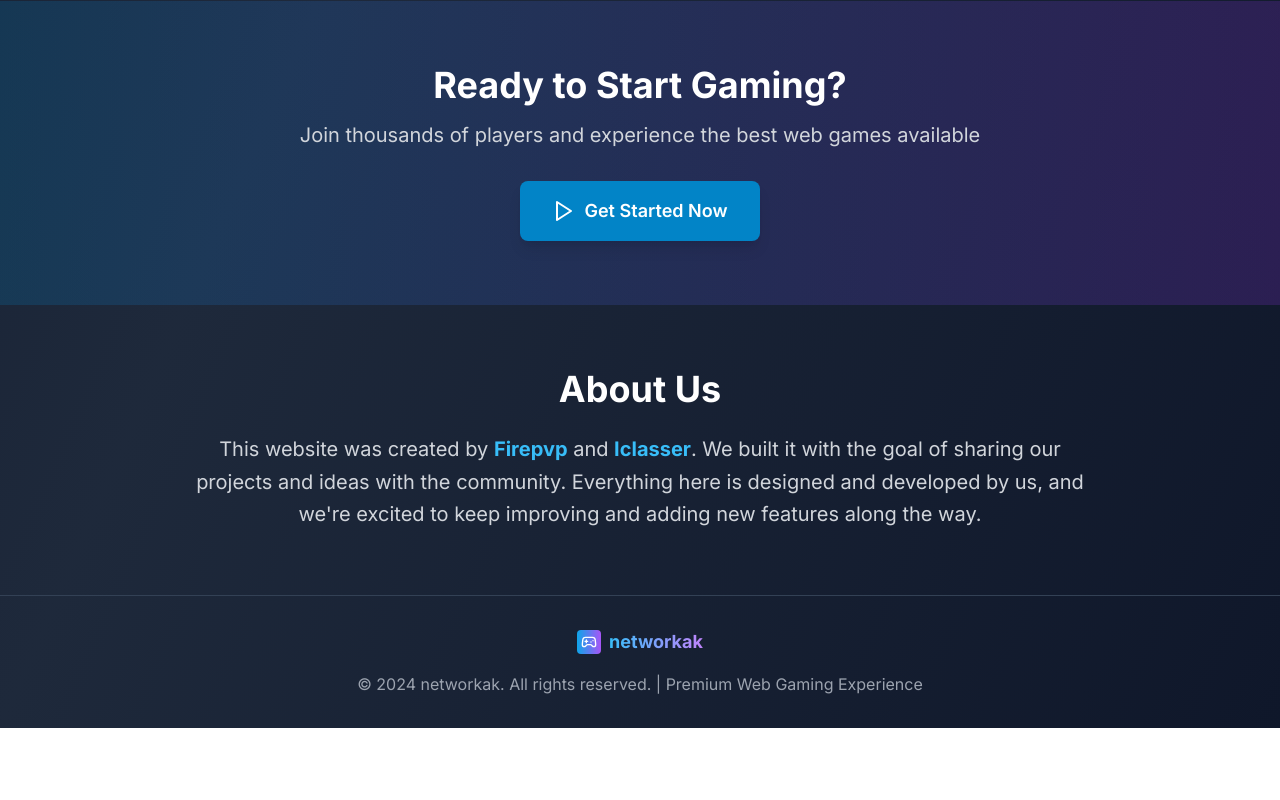
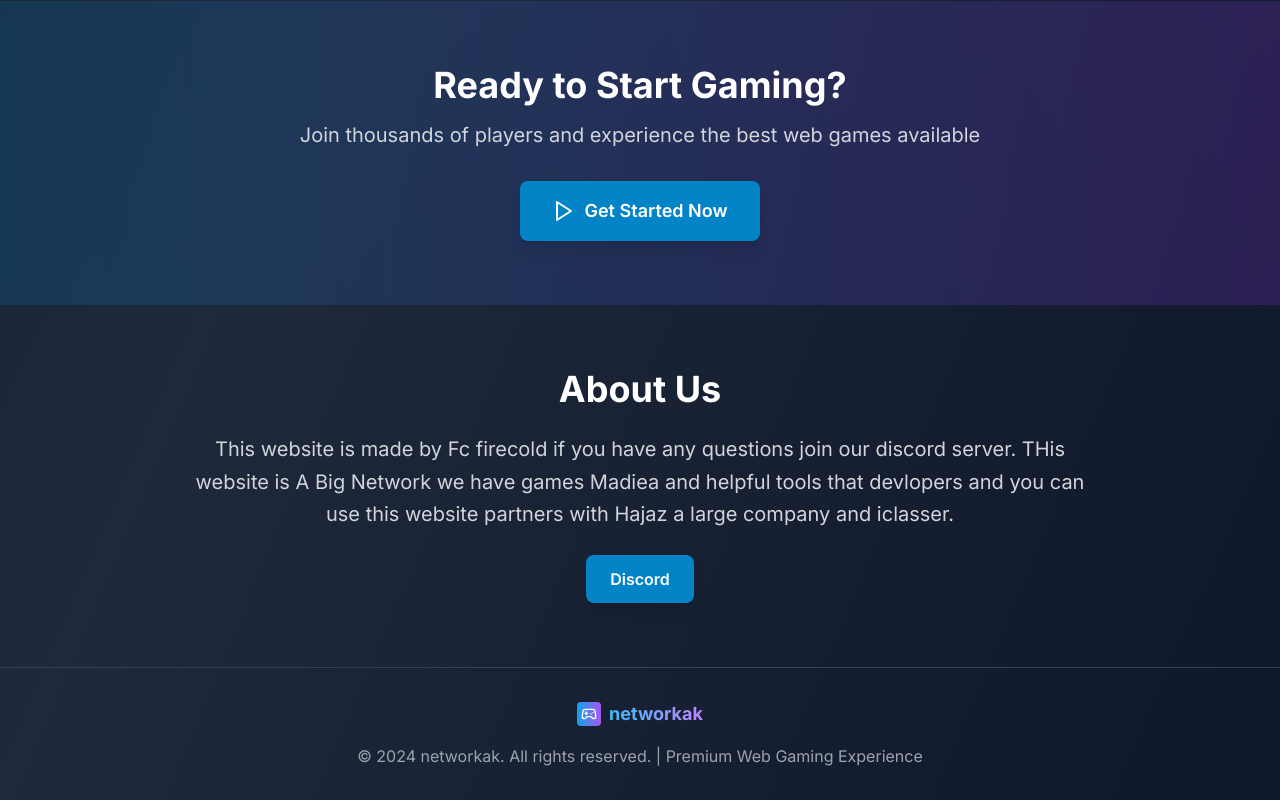
Before and after one commit to Hajazmuslimmc/project-web, a Next.js app: page / in a window 1280 px wide. Shown: the part 2195-2995 px from the top of the page. Before the commit the page ends 2923 px from the top, so only its background shows below. Built offline with nearby package versions, Linux system fonts and the light colour scheme; no server answers.

Commit message:
Add Discord button to about section

```diff
--- a/src/app/page.tsx
+++ b/src/app/page.tsx
@@ -258,12 +258,21 @@ export default function Home() {
             transition={{ duration: 0.8, delay: 1.4 }}
           >
             <h1 className="text-4xl font-bold mb-6">About Us</h1>
-            <p className="text-xl text-gray-300 leading-relaxed">
-              This website was created by <strong className="text-primary-400">Firepvp</strong> and <strong className="text-primary-400">Iclasser</strong>.
-              We built it with the goal of sharing our projects and ideas with the community.
-              Everything here is designed and developed by us, and we&#39;re excited to keep improving
-              and adding new features along the way.
+            <p className="text-xl text-gray-300 leading-relaxed mb-6">
+              This website is made by Fc firecold if you have any questions join our discord server.
+              THis website is A Big Network we have games Madiea and helpful tools that devlopers
+              and you can use this website partners with Hajaz a large company and iclasser.
+
+
             </p>
+            <a
+              href="https://discord.gg/5KrnJFbK5y"
+              target="_blank"
+              rel="noopener noreferrer"
+              className="btn-primary inline-flex items-center space-x-2"
+            >
+              <span>Discord</span>
+            </a>
           </motion.div>
         </div>
       </section>
```
